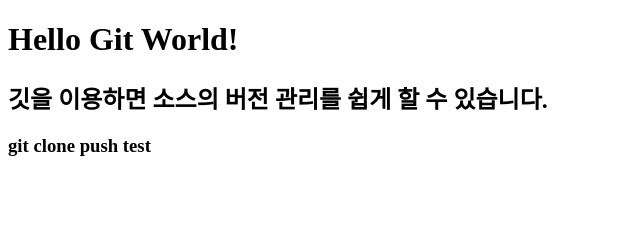
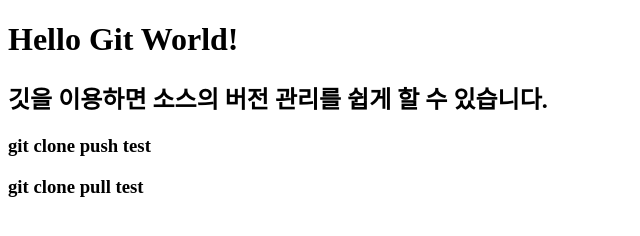
Before and after one commit to YoungHyeon1/gitstudy05, a plain HTML site: page index.html in a window 1280 px wide. Shown: the whole page, without its empty margins (0-640 px from the left). Drawn offline with Linux system fonts and the light colour scheme.

Commit message:
pull Test Clone:

```diff
--- a/index.html
+++ b/index.html
@@ -9,6 +9,7 @@
         <h1>Hello Git World!</h1>
         <h2>깃을 이용하면 소스의 버전 관리를 쉽게 할 수 있습니다.</h2>
         <h3>git clone push test</h3>
+        <h3>git clone pull test</h3>
 
 
 </html>
```
